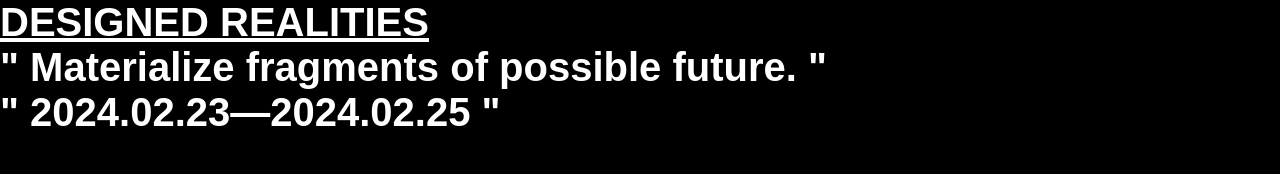
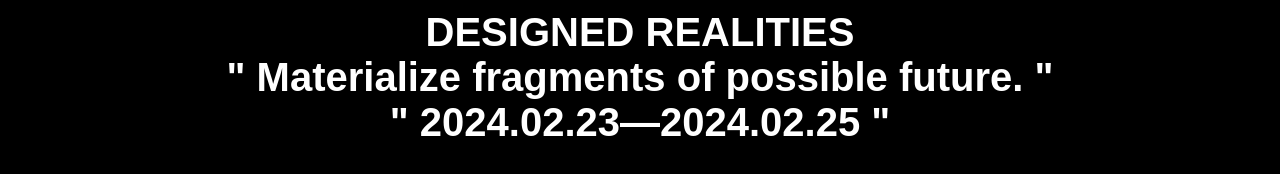
Before and after one commit to Designed-Realities/Exhibition, a website: page index.html in a window 1280 px wide. Drawn offline with nearby package versions, Linux system fonts and the light colour scheme; no server answers; a web font is replaced by a local one.

Commit message:
Update main.css

```diff
--- a/main.css
+++ b/main.css
@@ -16,6 +16,21 @@ a {
 
 a:hover {
 	text-decoration: underline;
+}
+
+#info {
+    position: absolute;
+    top: 0px;
+    width: 100%;
+    padding: 10px;
+    box-sizing: border-box;
+    text-align: center;
+    -moz-user-select: none;
+    -webkit-user-select: none;
+    -ms-user-select: none;
+    user-select: none;
+    pointer-events: none;
+    z-index: 1;
 }
 
 .Canvas
```
